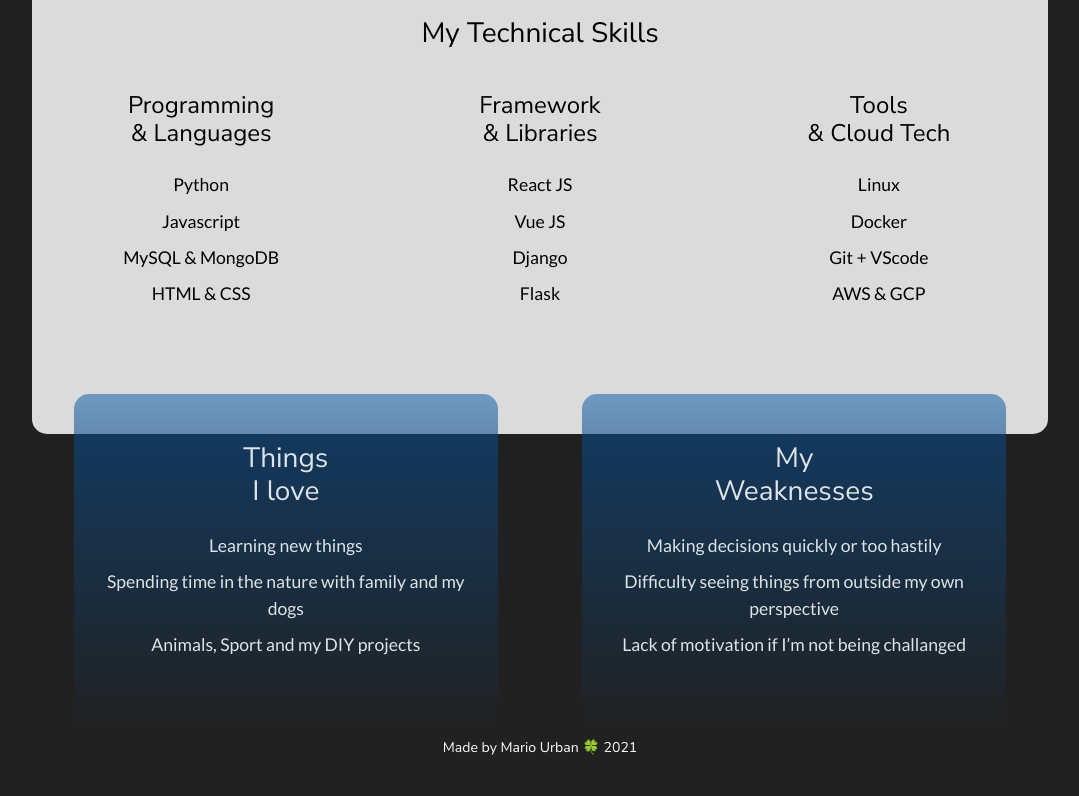
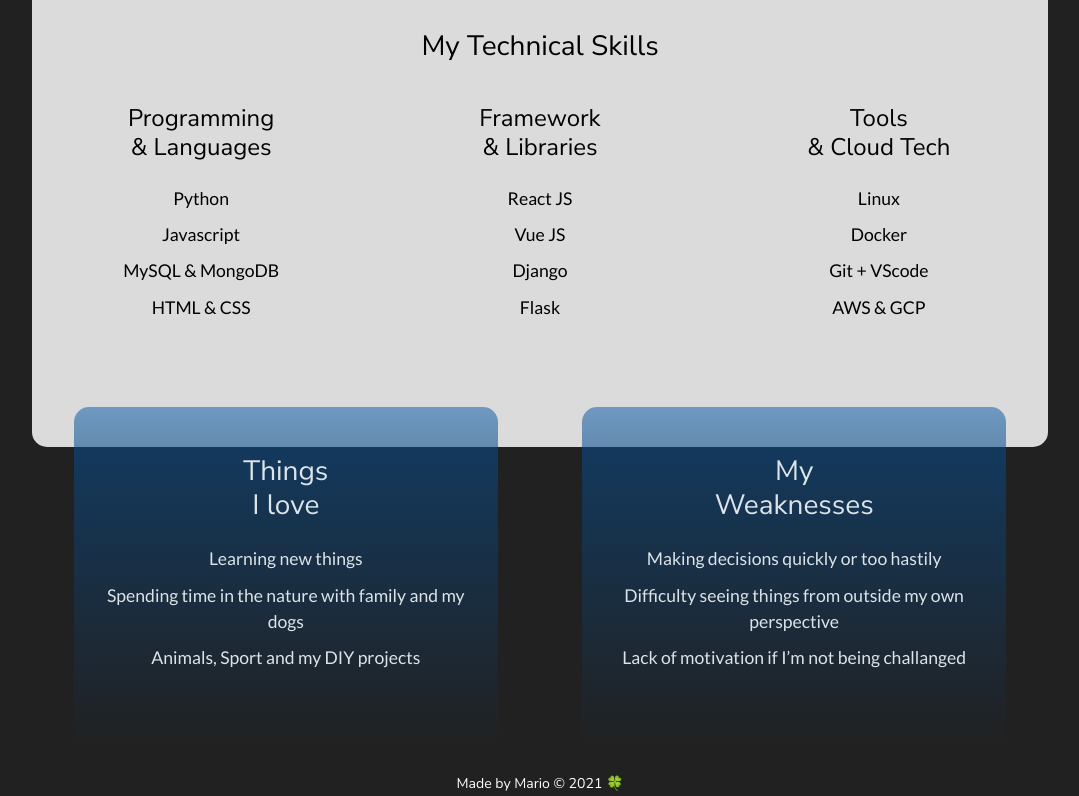
Before and after one commit to mariourban83/MU-portfolio-app-2021, a React (Create React App) app: page / in a window 1280 px wide. Shown: the part 1169-1965 px from the top of the page, without its empty margins (100-1179 px from the left). Before the commit the page ends 1928 px from the top, so only its background shows below. Built offline with nearby package versions, Linux system fonts and the light colour scheme.

Commit message:
Add loader, extra rows to form, bottom-fixed footer

```diff
--- a/src/App.js
+++ b/src/App.js
@@ -1,4 +1,4 @@
-import React, { Suspense, lazy } from 'react';
+import React, { Suspense, lazy } from "react";
 import { Switch, Route } from "react-router-dom";
 import { Container } from "react-bootstrap";
 
@@ -6,22 +6,23 @@
 import "./App.scss";
 
 // components
-const TheFooter = lazy(() => import ("./components/TheFooter"));
-const TheNavigation = lazy (() => import ("./components/TheNavigation"));
-
+const TheFooter = lazy(() => import("./components/TheFooter"));
+const TheNavigation = lazy(() => import("./components/TheNavigation"));
 
 // views - code splitted
-const TheHome = lazy(() => import( "./views/TheHome"));
-const TheProjects = lazy(() => import ("./views/TheProjects"));
-const TheContact = lazy(() => import ("./views/TheContact"));
+const TheHome = lazy(() => import("./views/TheHome"));
+const TheProjects = lazy(() => import("./views/TheProjects"));
+const TheContact = lazy(() => import("./views/TheContact"));
 
 function App() {
   return (
     <>
       <Container fluid className="App">
-        <Suspense fallback={<div>Loading...</div>}>
+        <Suspense fallback={<div className="loader mx-auto"></div>}>
           <Container fluid>
+            <header>
               <TheNavigation />
+            </header>
           </Container>
           <Container fluid>
             <Switch>
--- a/src/App.scss
+++ b/src/App.scss
@@ -1,15 +1,16 @@
-
 body {
   font: {
     size: 1.1em;
     family: "Nunito Sans", helvetica, arial, sans-serif;
     weight: 600;
   }
+
   text-align: center;
   -webkit-font-smoothing: antialiased;
   color: #dde4e9;
-  background-color:#212121 ;
+  background-color:#212121;
 }
+
 a:hover {
   color: rgb(47, 155, 255);
   text-decoration: underline;
@@ -24,15 +25,17 @@
 .main-nav {
   padding-left: 0;
 }
+
 .navlink {
   border-bottom: 3px solid;
   padding-left: 0;
 }
+
 .navigation {
   margin: 15px 0 15px 0;
 
   a {
-    color:#dbdfe7;
+    color: #dbdfe7;
     font-size: 1rem;
     font-weight: 700;
     text-decoration: none;
@@ -42,8 +45,9 @@
 
     &:hover {
       transform: scale(1.2);
-      color:white;
+      color: white;
     }
+
     &.active {
       color: rgb(47, 155, 255);
       font-size: larger;
@@ -56,18 +60,29 @@
   width: 100%;
 }
 
+footer {
+  position: absolute;
+  left: 0;
+  bottom: 0;
+  width: 100%;
+  color: white;
+  text-align: center;
+}
+
 ul {
   list-style-type: none;
   padding-left: 0px;
 
 }
-li{
+
+li {
   padding-bottom: 10px;
   font-family: 'Lato', sans-serif;
   font-weight: 400;
 }
 
-.section-1, .section-4 {
+.section-1,
+.section-4 {
   background-color: #dbdbdb;
   text-align: center;
   color: black;
@@ -75,6 +90,7 @@
   padding-top: 30px;
   border-radius: 15px;
 }
+
 .section-2 {
   background-image: linear-gradient(to bottom, rgba(0, 87, 168, 0.5), #212121);
   color: rgb(236, 236, 236);
@@ -83,6 +99,7 @@
   padding-bottom: 120px;
   margin-top: -80px;
 }
+
 .section-3 {
   background-image: linear-gradient(to bottom, rgba(0, 87, 168, 0.5), #212121);
   color: rgb(236, 236, 236);
@@ -91,54 +108,57 @@
   padding-bottom: 120px;
   margin-top: -80px;
 }
+
 .section-4 {
   margin-top: -40px;
 }
-.section-5, .section-6 {
+
+.section-5,
+.section-6 {
   background-image: linear-gradient(to bottom, rgba(0, 87, 168, 0.5), #212121);
   margin-top: -40px;
   border-radius: 15px;
-}
-.section-6 {
-  background-image: linear-gradient(to bottom, rgba(0, 87, 168, 0.5), #212121);
+  margin-bottom: 50px;
 }
 
 // Projects page
 .projects-main {
   border-radius: 15px;
 }
+
 .project-name {
   font-family: 'Lato', sans-serif;
   font-weight: 700;
   font-size: 1.5rem;
 }
+
 .project-description {
   font-family: 'Lato', sans-serif;
   font-weight: 300;
   padding-bottom: 20px;
 }
+
 .github-link {
   display: inline-block;
   color: rgb(255, 255, 255);
   text-decoration: none;
   padding-bottom: 15px;
 }
-.github-icon {
-  margin-top: 25px;
-  max-width: 50px;
-}
-.repo-image {
+
+img {
   width: 100%;
   height: auto;
   max-width: 330px;
   border-radius: 15px;
 }
+
 .project-card {
   background-image: linear-gradient(to bottom, rgba(0, 87, 168, 0.5), #212121);
   padding-top: 15px;
   margin-bottom: 30px;
   border-radius: 15px;
 }
+
 .project-card:hover {
   transform: scale(1.05);
   z-index: 1;
@@ -146,14 +166,15 @@
 }
 
 .submit-button {
-  margin: 30px 0;
+  margin-top: 30px;
   padding: 10px 30px;
   border-radius: 25px;
   border: 2px solid white;
+
   &:hover {
     transform: scale(1.1);
-    color:white;
-    background-image: linear-gradient(to bottom, rgb(0, 87, 168), #212121);
+    color: white;
+    background-image: linear-gradient(to bottom, #0057a8, #212121);
   }
 }
 
@@ -165,6 +186,7 @@
   -o-animation: fadeIn 4s;
   -ms-animation: fadeIn 4s;
 }
+
 .fade-in-1s {
   animation: fadeIn ease 1s;
   -webkit-animation: fadeIn ease 1s;
@@ -172,47 +194,84 @@
   -o-animation: fadeIn ease 1s;
   -ms-animation: fadeIn ease 1s;
 }
+
 @keyframes fadeIn {
   0% {
-    opacity:0;
+    opacity: 0;
   }
+
   100% {
-    opacity:1;
+    opacity: 1;
   }
 }
 
 @-moz-keyframes fadeIn {
   0% {
-    opacity:0;
+    opacity: 0;
   }
+
   100% {
-    opacity:1;
+    opacity: 1;
   }
 }
 
 @-webkit-keyframes fadeIn {
   0% {
-    opacity:0;
+    opacity: 0;
   }
+
   100% {
-    opacity:1;
+    opacity: 1;
   }
 }
 
 @-o-keyframes fadeIn {
   0% {
-    opacity:0;
+    opacity: 0;
   }
+
   100% {
-    opacity:1;
+    opacity: 1;
   }
 }
 
 @-ms-keyframes fadeIn {
   0% {
-    opacity:0;
+    opacity: 0;
   }
+
   100% {
-    opacity:1;
+    opacity: 1;
+  }
 }
+
+.loader {
+  margin-top: 150px;
+  width: 120px;
+  height: 120px;
+  border: 16px solid #f3f3f3;
+  border-radius: 50%;
+  border-top: 16px solid #3498db;
+  -webkit-animation: spin 2s linear infinite;
+  animation: spin 2s linear infinite;
 }
+
+@-webkit-keyframes spin {
+  0% {
+    -webkit-transform: rotate(0deg);
+  }
+
+  100% {
+    -webkit-transform: rotate(360deg);
+  }
+}
+
+@keyframes spin {
+  0% {
+    transform: rotate(0deg);
+  }
+
+  100% {
+    transform: rotate(360deg);
+  }
+}
--- a/src/components/TheContactForm.js
+++ b/src/components/TheContactForm.js
@@ -44,6 +44,7 @@
           className="form-control"
           value={name}
           onChange={(e) => setName(e.target.value)}
+          tabIndex="0"
         />
       </div>
       <div className="form-group">
@@ -62,7 +63,7 @@
         <br />
         <textarea required
           id="message"
-          rows={2}
+          rows={4}
           placeholder="Your message..."
           className="form-control "
           value={message}
--- a/src/components/TheFooter.js
+++ b/src/components/TheFooter.js
@@ -7,7 +7,7 @@
       <>
         <Container className="footer">
           <small className="text-white mt-5">
-            Made by Mario Urban 🍀 2021
+            Made by Mario &copy; 2021 🍀
           </small>
         </Container>
       </>
```
Lines whose indentation alone changed are shown as unchanged.
